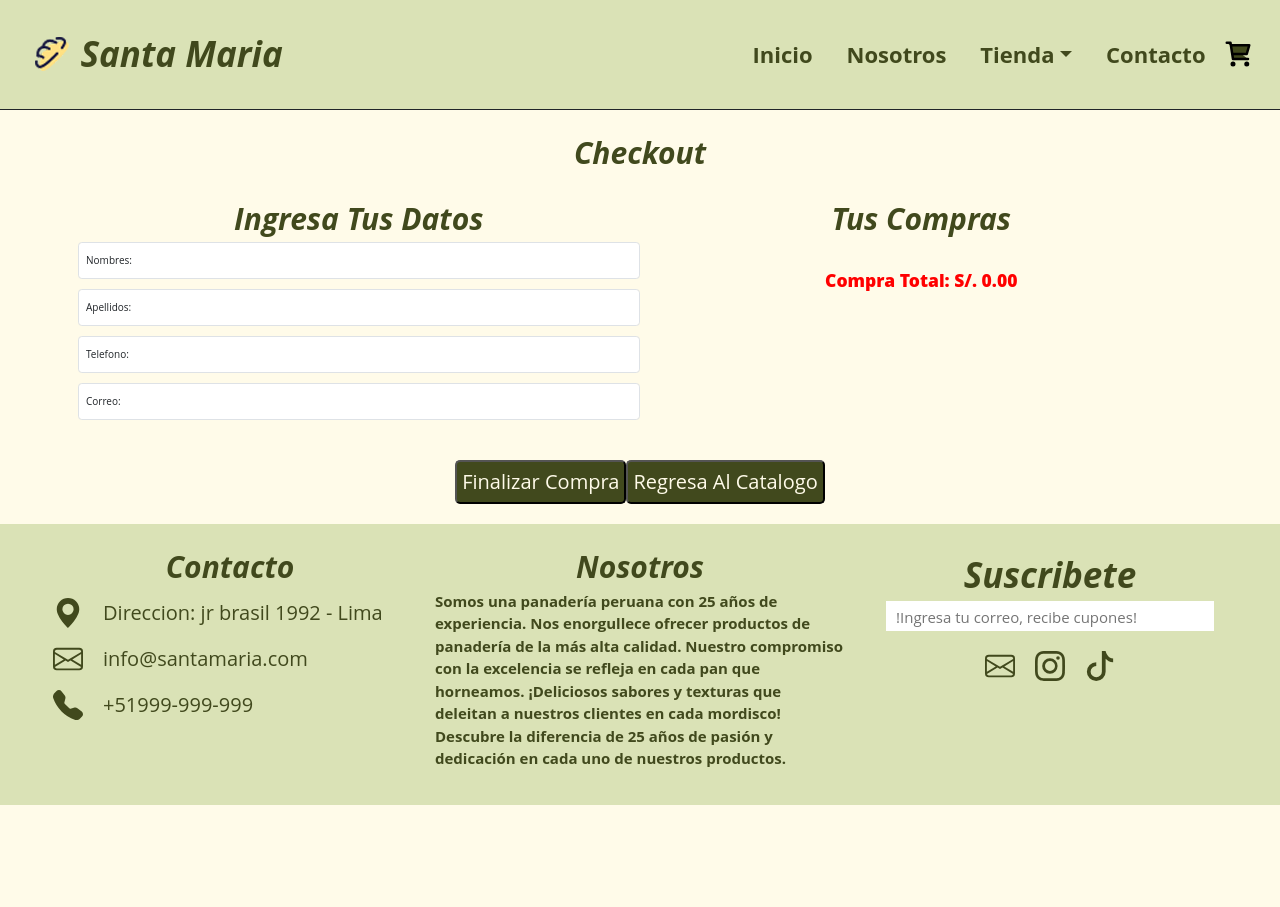
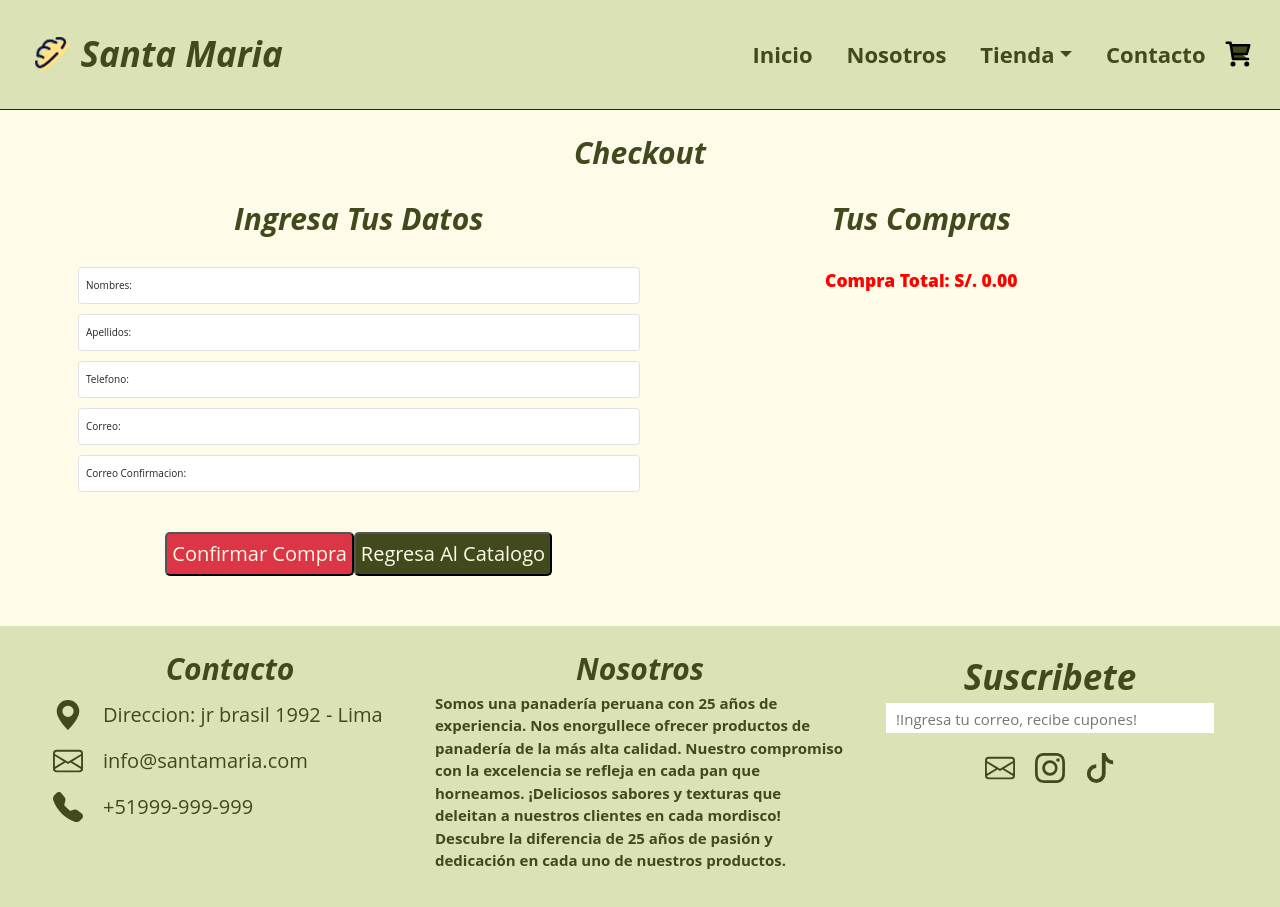
Before and after one commit to BryhanS/PreEntrega2-Salazar, a React (Vite) app: page /checkout in a window 1280 px wide. Before the commit the page ends 805 px from the top, so only its background shows below. Built offline with nearby package versions, Linux system fonts and the light colour scheme.

Commit message:
checkout orden

```diff
--- a/package.json
+++ b/package.json
@@ -12,6 +12,7 @@
   },
   "dependencies": {
     "bootstrap-icons": "1.11.1",
+    "firebase": "10.6.0",
     "react": "18.2.0",
     "react-dom": "18.2.0",
     "react-router-dom": "6.17.0"
@@ -21,6 +22,7 @@
     "@types/react-dom": "18.2.7",
     "@vitejs/plugin-react": "4.0.3",
     "bootstrap": "5.3.2",
+    "dotenv": "16.3.1",
     "eslint": "8.45.0",
     "eslint-config-prettier": "9.0.0",
     "eslint-plugin-react": "7.32.2",
--- a/src/pages/Checkout/Checkout.jsx
+++ b/src/pages/Checkout/Checkout.jsx
@@ -1,23 +1,86 @@
 import React from "react";
-import { useContext } from "react";
+import { useState, useContext } from "react";
+import { db } from "../../service/config";
+import { collection, addDoc, updateDoc, doc, getDoc } from "firebase/firestore";
 import { CartContext } from "../../context/CartContext";
 import CartList from "../../components/CartList";
+
 const Checkout = () => {
-  const { cartArray, deleteProduct, total } = useContext(CartContext);
+  const [nombre, setNombre] = useState("");
+  const [apellido, setApellido] = useState("");
+  const [telefono, setTelefono] = useState("");
+  const [email, setEmail] = useState("");
+  const [emailConfirmation, setEmailConfirmation] = useState("");
+  const [error, setError] = useState("");
+  const [ordenId, setOrdenId] = useState("");
+
+  const { cartArray, deleteProduct, total, emptyCart } =
+    useContext(CartContext);
+
+  function handleForm(event) {
+    event.preventDefault();
+
+    if (!nombre || !apellido || !telefono || !email || !emailConfirmation) {
+      setError("Por favor completa todos los campos de informacion!!!");
+      return;
+    }
+
+    if (email !== emailConfirmation) {
+      setError("Los Campos del email no coinciden!!!");
+      return;
+    }
+
+    if (cartArray.length === 0) {
+      setError("Tienes que tener productos en tu carrito");
+      return;
+    }
+
+    const orden = {
+      items: cartArray.map((product) => ({
+        id: product.item.id,
+        nombre: product.item.nombre,
+        cantidad: product.quantity,
+      })),
+      total: total,
+      fecha: new Date(),
+      nombre,
+      apellido,
+      telefono,
+      email,
+    };
+
+    addDoc(collection(db, "ordenes"), orden)
+      .then((docRef) => {
+        setOrdenId(docRef.id);
+        emptyCart();
+        setNombre("");
+        setApellido("");
+        setTelefono("");
+        setEmail("");
+        setEmailConfirmation("");
+      })
+      .catch((error) => {
+        console.log("Error al crear la orden", error);
+        setError("Se produjo un error añ crear la orden!!!");
+      });
+  }
+
   return (
     <main>
       <section id="checkout" className="section-team">
         <h1>Checkout</h1>
 
         <div className="container d-flex mt-5">
-          <form className="checkout-form col-6">
+          <form onSubmit={handleForm} className="checkout-form col-6 mb-5">
             <h3>ingresa tus datos</h3>
-            <div className="form-floating mb-3">
+            <div className="form-floating mb-3 mt-5">
               <input
                 type="text"
                 className="form-control"
                 id="nombre"
                 placeholder="Nombres"
+                value={nombre}
+                onChange={(e) => setNombre(e.target.value)}
               />
               <label htmlFor="nombre">Nombres:</label>
             </div>
@@ -27,6 +90,8 @@ const Checkout = () => {
                 className="form-control"
                 id="apellido"
                 placeholder="Apellido"
+                value={apellido}
+                onChange={(e) => setApellido(e.target.value)}
               />
               <label htmlFor="apellido">Apellidos:</label>
             </div>
@@ -37,6 +102,8 @@ const Checkout = () => {
                 className="form-control"
                 id="telefono"
                 placeholder="telefono"
+                value={telefono}
+                onChange={(e) => setTelefono(e.target.value)}
               />
               <label htmlFor="telefono">Telefono:</label>
             </div>
@@ -46,9 +113,28 @@ const Checkout = () => {
                 className="form-control"
                 id="correo"
                 placeholder="name@example.com"
+                value={email}
+                onChange={(e) => setEmail(e.target.value)}
               />
               <label htmlFor="correo">Correo:</label>
             </div>
+
+            <div className="form-floating mb-3">
+              <input
+                type="email"
+                className="form-control"
+                id="correoConfirm"
+                placeholder="name@example.com"
+                value={emailConfirmation}
+                onChange={(e) => setEmailConfirmation(e.target.value)}
+              />
+              <label htmlFor="correoConfirm">Correo Confirmacion:</label>
+            </div>
+
+            <button type="submit" className="mt-5 bg-danger">
+              confirmar compra
+            </button>
+            <button className="mt-5">regresa al catalogo</button>
           </form>
 
           <div className="checkout-list col-6">
@@ -68,10 +154,9 @@ const Checkout = () => {
               {`Compra Total: S/. ${total.toFixed(2)}`}
             </div>
           </div>
+
+          <div>{error}</div>
         </div>
-
-        <button className="mt-5">finalizar compra</button>
-        <button className="mt-5">regresa al catalogo</button>
       </section>
     </main>
   );
--- /dev/null
+++ b/src/service/config.js
@@ -0,0 +1,15 @@
+import { initializeApp } from "firebase/app";
+import { getFirestore } from "firebase/firestore";
+
+const firebaseConfig = {
+  apiKey: import.meta.env.VITE_FIREBASE_API_KEY,
+  authDomain: "pander-santa-maria.firebaseapp.com",
+  projectId: "pander-santa-maria",
+  storageBucket: "pander-santa-maria.appspot.com",
+  messagingSenderId: "79698552615",
+  appId: "1:79698552615:web:3bf17288e72e8a81d9ab02",
+};
+
+// Initialize Firebase
+const app = initializeApp(firebaseConfig);
+export const db = getFirestore(app);
```
Also changed, not shown: 2 other files (tests, documents, lock files or other folders).
